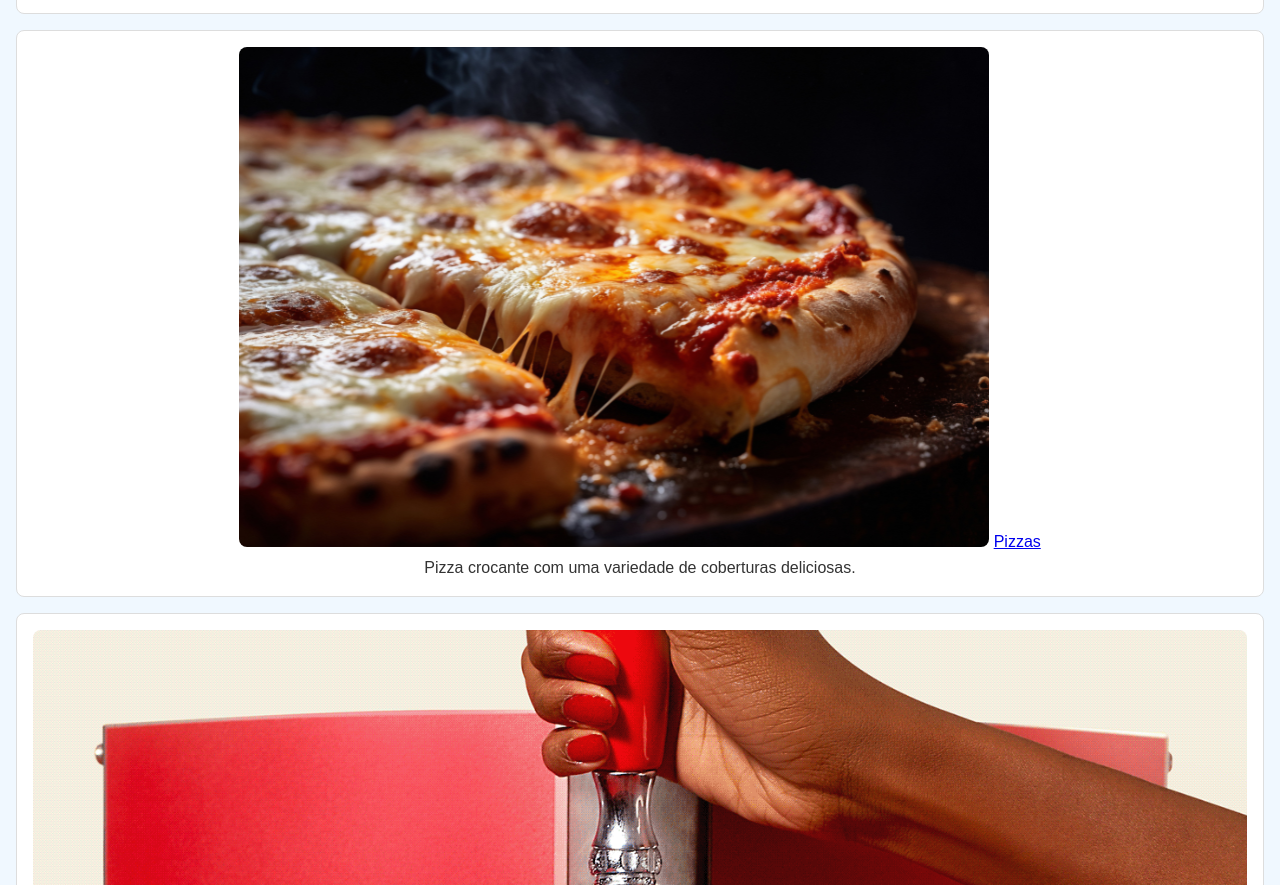
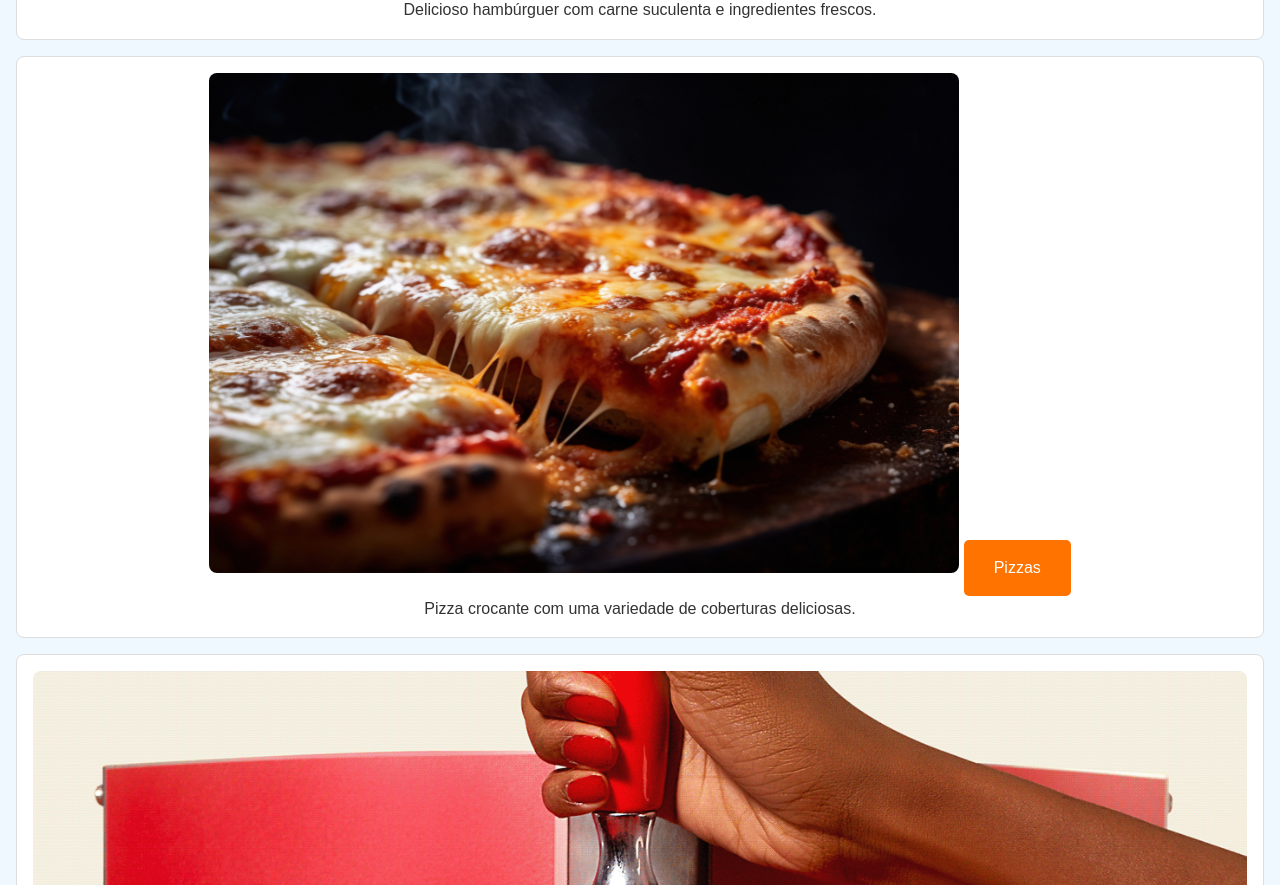
Before and after one commit to sagazdev287/donamaria, a plain HTML site: page index.html in a window 1280 px wide. Shown: the part 869-1754 px from the top of the page. Drawn offline with Linux system fonts and the light colour scheme.

Commit message:
Update styles.css

```diff
--- a/styles.css
+++ b/styles.css
@@ -58,6 +58,7 @@ section {
 section#home {
   background: #ffe8d6;
   text-align: center;
+  height: 170px;
 }
 
 section#menu {
@@ -215,3 +216,22 @@ button:hover {
   transform: scale(1.1);
   box-shadow: 0 4px 10px rgba(0, 0, 0, 0.4);
 }
+
+
+
+
+.botao {
+  display: inline-block;
+  padding: 15px 30px;
+  font-size: 16px;
+  text-decoration: none;
+  color: #fff;
+  background-color: #ff7300;
+  border-radius: 5px;
+  transition: background-color 0.3s, transform 0.2s;
+}
+
+.botao:hover {
+  background-color: #0056b3;
+  transform: scale(1.05);
+}
```
